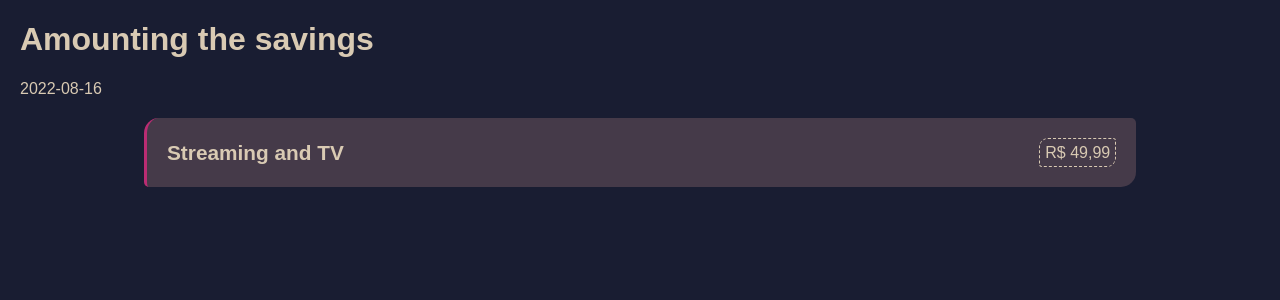
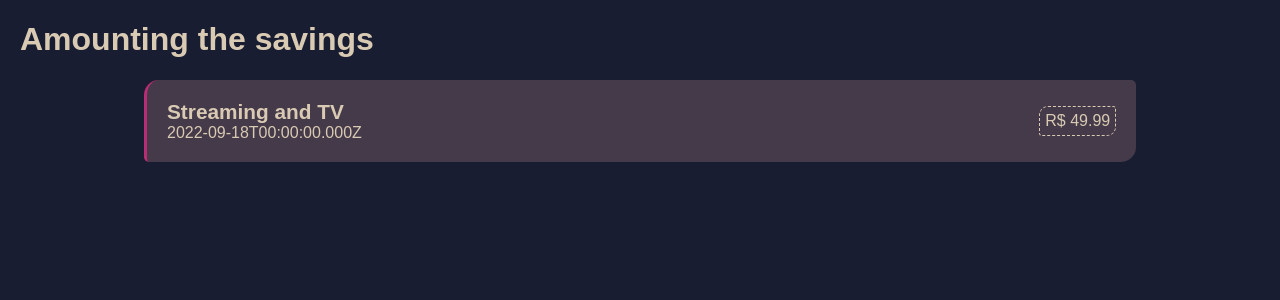
Before and after one commit to israeldvd/amounts-monitor, a JavaScript app in the folder react-complete/: page / in a window 1280 px wide. Shown: the top 300 px of the page. Built offline with nearby package versions, Linux system fonts and the light colour scheme; a web font is replaced by a local one.

Commit message:
Update components App & AmountItem
- Move date into AmountItem component
- Exchange raw-value with dynamic-input values (simple usage)
  - use object for an item

```diff
--- a/react-complete/src/App.js
+++ b/react-complete/src/App.js
@@ -5,7 +5,6 @@ function App() {
     <div>
       <header>
         <h1>Amounting the savings</h1>
-        <div>2022-08-16</div>
       </header>
       <AmountItem></AmountItem>
     </div>
--- a/react-complete/src/components/AmountItem.js
+++ b/react-complete/src/components/AmountItem.js
@@ -1,11 +1,20 @@
 import "./AmountItem.css";
 
 function AmountItem(params) {
+  const item = {
+    date: new Date(2022, 8, 18),
+    title: "Streaming and TV",
+    cost: 49.99,
+  };
+
   return (
     <div>
       <div className="whole_amount_item">
-        <h2 className="item_description">Streaming and TV</h2>
-        <div className="item_cost">R$ 49,99</div>
+        <div className="item_info">
+          <h2 className="item_description">{item.title}</h2>
+          <span>{item.date.toISOString()}</span>
+        </div>
+        <div className="item_cost">R$ {item.cost}</div>
       </div>
     </div>
   );
```
